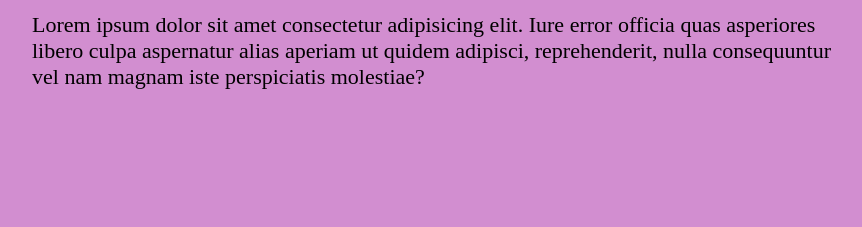
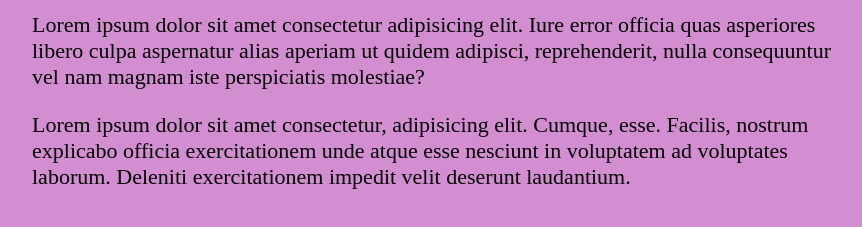
Before and after one commit to AsmaeAberkaoui/project-x, a plain HTML site: page index.html in a window 1280 px wide. Shown: the part 113-340 px from the top of the page, without its empty margins (208-1070 px from the left). Drawn offline with Linux system fonts and the light colour scheme.

Commit message:
new paragraphe

```diff
--- a/index.html
+++ b/index.html
@@ -11,7 +11,9 @@
     <p>
     Lorem ipsum dolor sit amet consectetur adipisicing elit. Iure error officia quas asperiores libero culpa aspernatur alias aperiam ut quidem adipisci, reprehenderit, nulla consequuntur vel nam magnam iste perspiciatis molestiae?
     </p>
-
+    <p>
+        Lorem ipsum dolor sit amet consectetur, adipisicing elit. Cumque, esse. Facilis, nostrum explicabo officia exercitationem unde atque esse nesciunt in voluptatem ad voluptates laborum. Deleniti exercitationem impedit velit deserunt laudantium.
+    </p>
 
 </body>
 </html>
```
